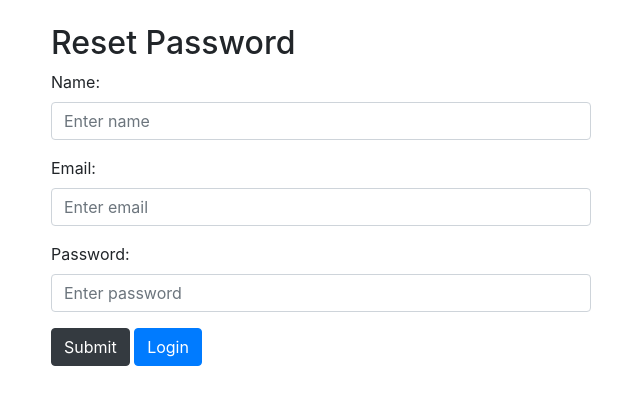
After one commit to kamriesan/flask-authentication-system-main, a Flask app: template templates/reset_password.html in a window 1280 px wide. The commit adds this page. Shown: the top 405 px of the page, without its empty margins (319-959 px from the left). Run offline with Flask 3, Linux system fonts and the light colour scheme; the template is opened without the code that fills it, so the values that code supplies are empty.

Commit message:
[DZ] basta marami i2

```diff
--- a/app.py
+++ b/app.py
@@ -1,7 +1,9 @@
-from flask import Flask, request,render_template, redirect,session, flash
+from flask import Flask,request,render_template,redirect,session,flash
 from flask_sqlalchemy import SQLAlchemy
 from sqlalchemy.exc import IntegrityError
-from flask_mail import Mail
+from flask_mail import Mail, Message
+from flask import url_for
+from auth_utils import generate_unique_token, verify_reset_token, update_password  # Import functions from auth_utils
 import bcrypt
 
 app = Flask(__name__)
@@ -15,7 +17,7 @@ app.config['MAIL_PORT'] = 587 # Port for TLS
 app.config['MAIL_USE_TLS'] = True  # Use TLS (True for Gmail)
 app.config['MAIL_USE_SSL'] = False # Do not use SSL
 app.config['MAIL_USERNAME'] = 'joelflix0917@gmail.com'
-app.config['MAIL_PASSWORD'] = 'your-email-password'
+app.config['MAIL_PASSWORD'] = 'brzfqmhwvyhccuat'
 
 mail = Mail(app)
 
@@ -104,11 +106,15 @@ def login():
 
             if session['login_attempts'] >= 6:
                 session['login_attempts'] = 0
+                msg = Message('Account Locked', sender='joelflix0917@gmail.com', recipients=[user.email])
+                msg.html = render_template('locked_email.html', name=user.name)
+                mail.send(msg)
                 return render_template('locked.html')
 
             return render_template('login.html', error='Invalid Username or Password.')
 
     return render_template('login.html')
+
 
 @app.route('/dashboard')
 def dashboard():
--- a/templates/locked.html
+++ b/templates/locked.html
@@ -3,7 +3,7 @@
 <head>
     <meta charset="UTF-8">
     <meta name="viewport" content="width=device-width, initial-scale=1.0">
-    <title>Login</title>
+    <title>Login page</title>
 </head>
 <body>
     <h2>Account Locked</h2>
--- /dev/null
+++ b/templates/reset_password.html
@@ -0,0 +1,46 @@
+<!DOCTYPE html>
+<html lang="en">
+<head>
+  <title>Reset password</title>
+  <meta charset="utf-8">
+  <meta name="viewport" content="width=device-width, initial-scale=1">
+  <link rel="stylesheet" href="https://cdn.jsdelivr.net/npm/bootstrap@4.6.2/dist/css/bootstrap.min.css">
+  <script src="https://cdn.jsdelivr.net/npm/jquery@3.6.4/dist/jquery.slim.min.js"></script>
+  <script src="https://cdn.jsdelivr.net/npm/popper.js@1.16.1/dist/umd/popper.min.js"></script>
+  <script src="https://cdn.jsdelivr.net/npm/bootstrap@4.6.2/dist/js/bootstrap.bundle.min.js"></script>
+</head>
+<body>
+
+<div class="container">
+    <div class=" row justify-content-center">
+        <div class="col-sm-6 mt-4">
+            <h2>Reset Password</h2>
+            {% if error %}
+            <div class="alert alert-danger">{{ error }}</div>
+            {% endif %}
+            <form action="/reset" method="POST">
+                <div class="form-group">
+                <label for="name">Name:</label>
+                <input type="text" class="form-control" id="name" placeholder="Enter name" name="name">
+                </div>
+
+                <div class="form-group">
+                <label for="email">Email:</label>
+                <input type="email" class="form-control" id="email" placeholder="Enter email" name="email">
+                </div>
+
+                <div class="form-group">
+                <label for="pwd">Password:</label>
+                <input type="password" class="form-control" id="pwd" placeholder="Enter password" name="password">
+                <div id="password-feedback" class="password-feedback"></div>
+                </div>
+
+                <button type="submit" class="btn btn-dark">Submit</button>
+                <a href="/login" class="btn btn-primary">Login</a>
+            </form>
+        </div>
+    </div>
+
+</div>
+</body>
+</html>
--- a/templates/suspended.html
+++ b/templates/suspended.html
@@ -1,7 +1,7 @@
 <!DOCTYPE html>
 <html lang="en">
 <head>
-    <title>Delayed Redirect</title>
+    <title>Login page</title>
     <meta charset="UTF-8">
     <meta name="viewport" content="width=device-width, initial-scale=1.0">
     <link
```
Also changed, not shown: auth_utils.py (added, +27 -0 lines), templates/locked_email.html (added, +8 -0 lines).
